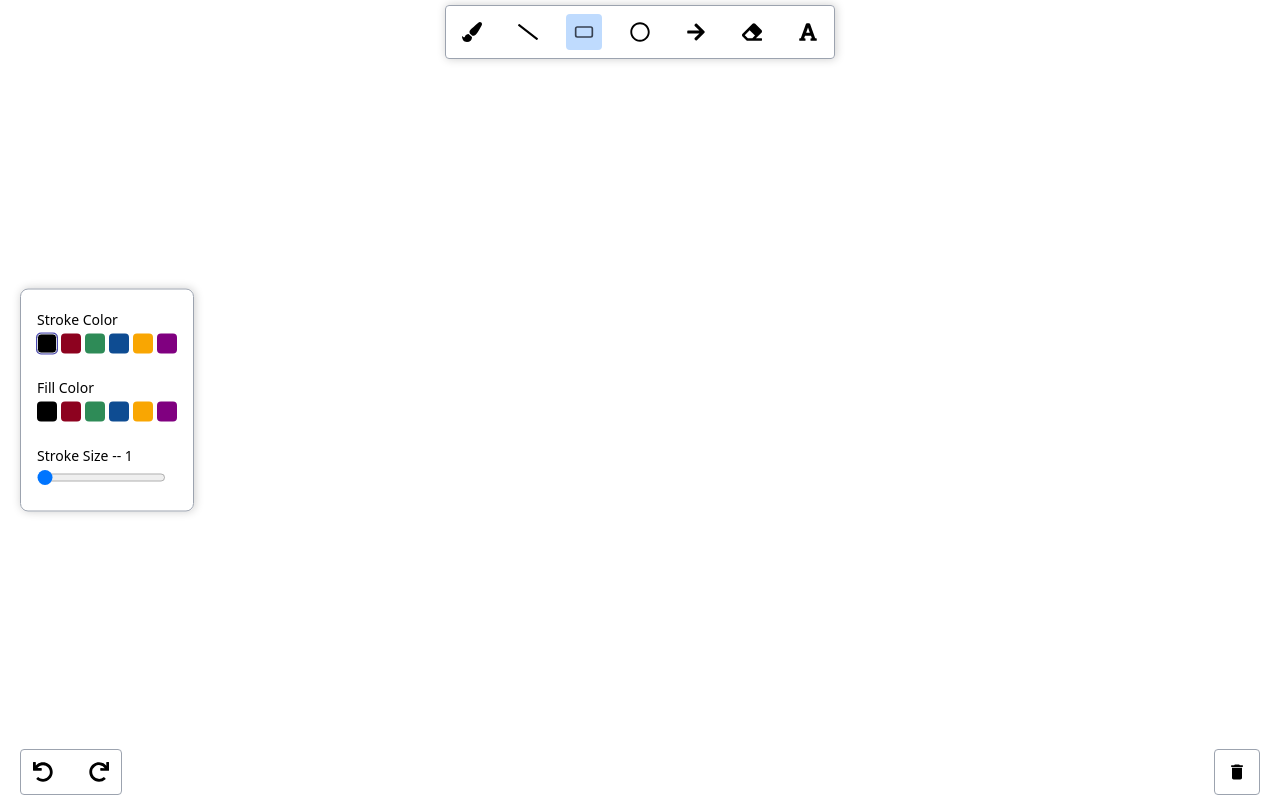
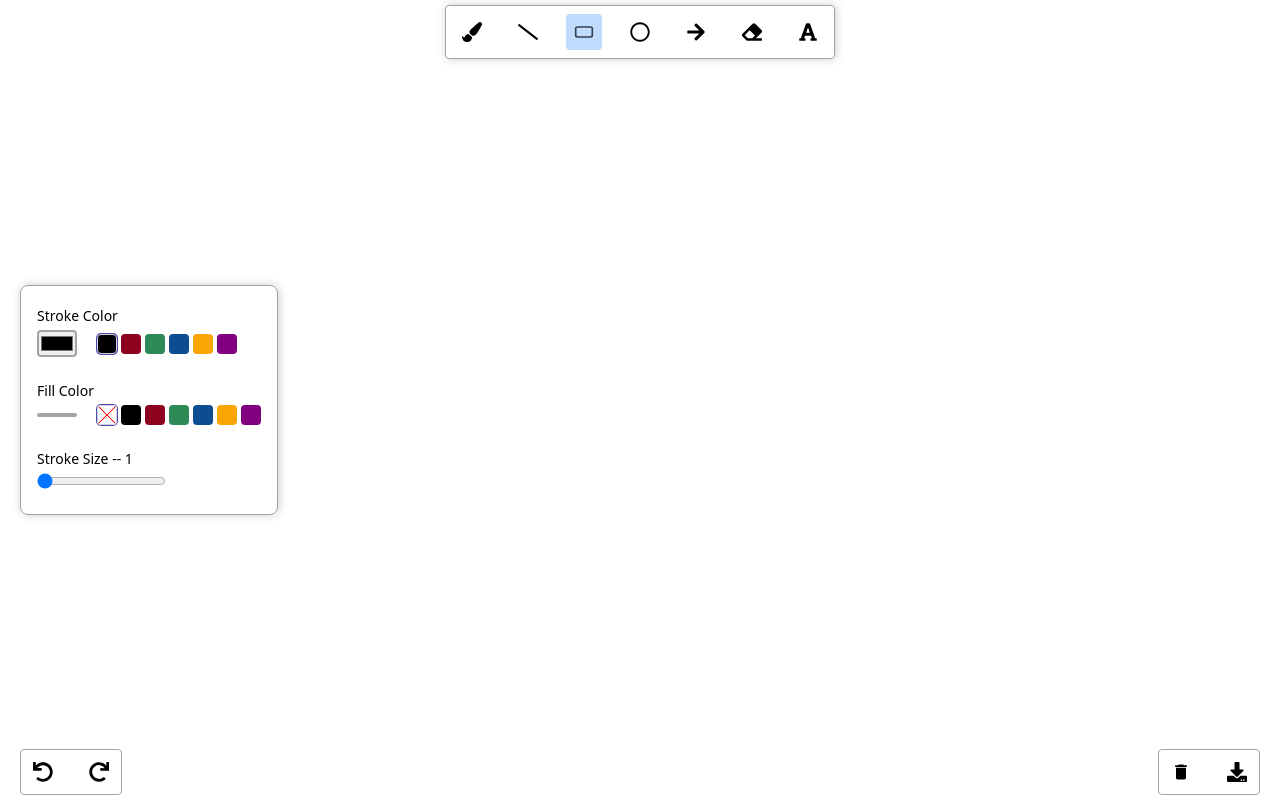
Before and after one commit to paras-13/CollabBoard, a React (Vite) app in the folder Frontend/: page / in a window 1280 px wide. Both pictures are taken after a click on the element 584 px from the left and 32 px from the top of the page. Built offline with nearby package versions, Linux system fonts and the light colour scheme.

Commit message:
Third Commit, added key shortcut and no fill

```diff
--- a/Frontend/src/components/Board/index.jsx
+++ b/Frontend/src/components/Board/index.jsx
@@ -17,6 +17,8 @@ function Board() {
     boardMouseMoveHandler,
     boardMouseUpHandler,
     textAreaBlurHandler,
+    undo,
+    redo,
   } = useContext(boardContext);
 
   useEffect(() => {
@@ -24,6 +26,18 @@ function Board() {
     canvas.width = window.innerWidth;
     canvas.height = window.innerHeight;
   }, []);
+
+  // Key shortcut
+  useEffect(() => {
+    function handleKeyDown(e) {
+      if (e.ctrlKey && e.key === "z") undo();
+      else if (e.ctrlKey && e.key === "y") redo();
+    }
+    document.addEventListener("keydown", handleKeyDown);
+    return () => {
+      document.removeEventListener("keydown", handleKeyDown);
+    };
+  }, [undo, redo]);
   useLayoutEffect(() => {
     // console.log("Redrawing Canvas");
     const canvas = canvasRef.current;
--- a/Frontend/src/components/Toolbar/index.jsx
+++ b/Frontend/src/components/Toolbar/index.jsx
@@ -11,6 +11,7 @@ import {
   FaFont,
   FaUndo,
   FaRedo,
+  FaDownload,
 } from "react-icons/fa";
 import { LuRectangleHorizontal } from "react-icons/lu";
 import { MdDelete } from "react-icons/md";
@@ -22,6 +23,15 @@ const ToolBar = () => {
   const handleClear = () => {
     changeToolHandler(TOOL_ITEMS.CLEAR);
     clear();
+  };
+
+  const handleDownloadClick = () => {
+    const canvas = document.getElementById("canvas");
+    const data = canvas.toDataURL("image/png");
+    const anchor = document.createElement("a");
+    anchor.href = data;
+    anchor.download = "board.png";
+    anchor.click();
   };
   return (
     <>
@@ -95,6 +105,9 @@ const ToolBar = () => {
         <div className={classes.toolItem} onClick={handleClear}>
           <MdDelete />
         </div>
+        <div className={classes.toolItem} onClick={handleDownloadClick}>
+          <FaDownload />
+        </div>
       </div>
     </>
   );
--- a/Frontend/src/components/Toolbox/index.jsx
+++ b/Frontend/src/components/Toolbox/index.jsx
@@ -27,6 +27,16 @@ const Toolbox = () => {
         <div className={classes.selectOptionContainer}>
           <div className={classes.toolBoxLabel}>Stroke Color</div>
           <div className={classes.colorsContainer}>
+            <div>
+              <input
+                type="color"
+                className={classes.colorPicker}
+                value={strokeColor}
+                onChange={(e) =>
+                  changeStrokeHandler(activeToolItem, e.target.value)
+                }
+              />
+            </div>
             {Object.keys(COLORS).map((key) => {
               // console.log(COLORS[key]);
               return (
@@ -49,6 +59,31 @@ const Toolbox = () => {
         <div className={classes.selectOptionContainer}>
           <div className={classes.toolBoxLabel}>Fill Color</div>
           <div className={classes.colorsContainer}>
+            {fillColor === null ? (
+              <div
+                className={cx(classes.colorPicker, classes.noFillColorBox)}
+                onClick={() => changeFillHandler(activeToolItem, COLORS.BLACK)}
+              ></div>
+            ) : (
+              <div>
+                <input
+                  type="color"
+                  className={classes.colorPicker}
+                  value={fillColor}
+                  onChange={(e) =>
+                    changeFillHandler(activeToolItem, e.target.value)
+                  }
+                />
+              </div>
+            )}
+            <div
+              className={cx(classes.colorBox, classes.noFillColorBox, {
+                [classes.activeColorBox]: fillColor === null,
+              })}
+              onClick={() => {
+                changeFillHandler(activeToolItem, null);
+              }}
+            ></div>
             {Object.keys(COLORS).map((key) => {
               // console.log(COLORS[key]);
               return (
--- a/Frontend/src/components/Toolbox/index.module.css
+++ b/Frontend/src/components/Toolbox/index.module.css
@@ -44,5 +44,5 @@
 }
 
 .colorPicker {
-  @apply mr-5 w-10 rounded border-2 border-neutral-400;
+  @apply mr-5 w-10 rounded border-2 border-neutral-400 cursor-pointer;
 }
--- a/Frontend/src/store/BoardProvider.jsx
+++ b/Frontend/src/store/BoardProvider.jsx
@@ -1,4 +1,4 @@
-import React from "react";
+import React, { useCallback } from "react";
 import { useReducer } from "react";
 import boardContext from "./board-context";
 import getStroke from "perfect-freehand";
@@ -249,17 +249,17 @@ const BoardProvider = ({ children }) => {
     });
   };
 
-  const boardUndoHandler = () => {
+  const boardUndoHandler = useCallback(() => {
     dispatchBoardAction({
       type: BOARD_ACTIONS.UNDO,
     });
-  };
+  }, []);
 
-  const boardRedoHandler = () => {
+  const boardRedoHandler = useCallback(() => {
     dispatchBoardAction({
       type: BOARD_ACTIONS.REDO,
     });
-  };
+  }, []);
   const boardClearHandler = () => {
     dispatchBoardAction({
       type: BOARD_ACTIONS.CLEAR,
--- a/Frontend/src/utils/maths.js
+++ b/Frontend/src/utils/maths.js
@@ -18,6 +18,7 @@ export const getArrowHeadCoordinates = (x1, y1, x2, y2, arrowLength) => {
 
 export const isPointNearElement = (element, pointX, pointY) => {
   const { x1, y1, x2, y2, type } = element;
+  const context = document.getElementById("canvas").getContext("2d");
   switch (type) {
     case TOOL_ITEMS.LINE:
     case TOOL_ITEMS.ARROW:
@@ -39,8 +40,35 @@ export const isPointNearElement = (element, pointX, pointY) => {
     }
     case TOOL_ITEMS.BRUSH: {
       const { path } = element;
-      const context = document.getElementById("canvas").getContext("2d");
       return context.isPointInPath(path, pointX, pointY);
+    }
+
+    case TOOL_ITEMS.TEXT: {
+      context.font = `${element.size}px Merienda`;
+      context.fillStyle = element.stroke;
+      const textWidth = context.measureText(element.size).width;
+      const textHeight = parseInt(element.size);
+      context.restore();
+      return (
+        isPointCloseToLine(x1, y1, x1 + textWidth, y1, pointX, pointY) ||
+        isPointCloseToLine(
+          x1 + textWidth,
+          y1,
+          x1 + textWidth,
+          y1 + textHeight,
+          pointX,
+          pointY
+        ) ||
+        isPointCloseToLine(
+          x1 + textWidth,
+          y1 + textHeight,
+          x1,
+          y1 + textHeight,
+          pointX,
+          pointY
+        ) ||
+        isPointCloseToLine(x1, y1 + textHeight, x1, y1, pointX, pointY)
+      );
     }
     default:
       throw new Error("Type not recognized");
```
